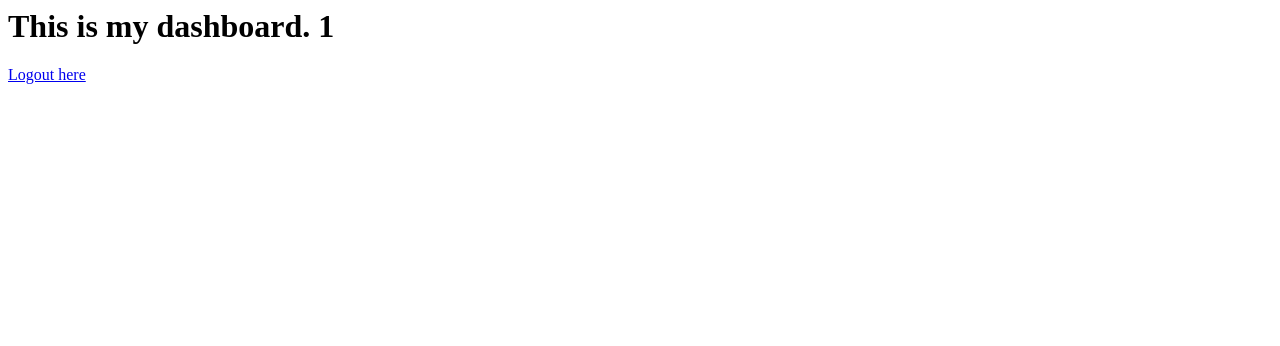
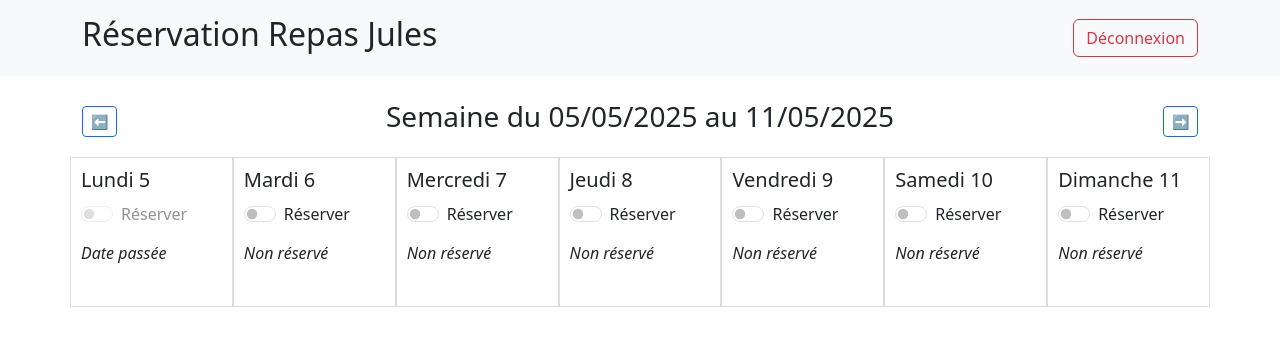
Before and after one commit to jules-dml/cnc_repas, a Django app: page / in a window 1280 px wide. Shown: the top 346 px of the page. Run offline with Django 5.2, Linux system fonts and the light colour scheme; a user stored in the database is signed in; data that the repository does not hold is empty.

Commit message:
Added dashboard for user with reservation system

```diff
--- /dev/null
+++ b/cnc_repas/app/static/app/css/dashboard.css
@@ -0,0 +1,32 @@
+.header {
+    background-color: #f8f9fa;
+    padding: 15px 0;
+    margin-bottom: 20px;
+}
+
+.calendar-day {
+    border: 1px solid #ddd;
+    padding: 10px;
+    min-height: 150px;
+    margin-bottom: 10px;
+}
+
+.calendar-header {
+    display: flex;
+    justify-content: space-between;
+    align-items: center;
+    margin-bottom: 15px;
+}
+
+.reservation-toggle {
+    margin-top: 10px;
+}
+
+.form-check-label {
+    font-weight: 500;
+}
+
+.reservation-status {
+    margin-top: 15px;
+    font-style: italic;
+}
--- /dev/null
+++ b/cnc_repas/app/static/app/js/dashboard.js
@@ -0,0 +1,181 @@
+document.addEventListener('DOMContentLoaded', function() {
+    // Current date as starting point
+    let currentDate = new Date();
+    let currentDay = currentDate.getDay(); // 0 is Sunday, 1 is Monday...
+
+    // Calculate the Monday of the current week
+    let monday = new Date(currentDate);
+    monday.setDate(currentDate.getDate() - (currentDay === 0 ? 6 : currentDay - 1));
+
+    // Store user reservations
+    let userReservations = {};
+
+    // Function to display a week
+    function displayWeek(startDate) {
+        const daysContainer = document.getElementById('calendarDays');
+        daysContainer.innerHTML = '';
+
+        // Update the week display
+        const endDate = new Date(startDate);
+        endDate.setDate(endDate.getDate() + 6);
+
+        document.getElementById('weekStart').textContent = formatDate(startDate);
+        document.getElementById('weekEnd').textContent = formatDate(endDate);
+
+        // Format date for API request (YYYY-MM-DD)
+        const apiDateFormat = formatDateForAPI(startDate);
+
+        // Fetch user's reservations for this week
+        fetchUserReservations(apiDateFormat);
+    }
+
+    function formatDateForAPI(date) {
+        return `${date.getFullYear()}-${String(date.getMonth() + 1).padStart(2, '0')}-${String(date.getDate()).padStart(2, '0')}`;
+    }
+
+    function fetchUserReservations(startDate) {
+        fetch(`/api/user-reservations?start_date=${startDate}`)
+            .then(response => response.json())
+            .then(data => {
+                if (data.success) {
+                    userReservations = data.reservations;
+                    createCalendarDays(monday);
+                } else {
+                    console.error('Error fetching reservations:', data.error);
+                    createCalendarDays(monday);
+                }
+            })
+            .catch(error => {
+                console.error('Error:', error);
+                createCalendarDays(monday);
+            });
+    }
+
+    function createCalendarDays(startDate) {
+        const daysContainer = document.getElementById('calendarDays');
+        daysContainer.innerHTML = ''; // Clear previous content
+
+        // Create the days
+        for (let i = 0; i < 7; i++) {
+            const currentDay = new Date(startDate);
+            currentDay.setDate(startDate.getDate() + i);
+
+            const dayCol = document.createElement('div');
+            dayCol.className = 'col-md calendar-day';
+
+            const dayHeader = document.createElement('h5');
+            dayHeader.textContent = getDayName(i) + ' ' + currentDay.getDate();
+
+            // Format the date key
+            const dateKey = formatDateForAPI(currentDay);
+
+            // Check if this date is in the past
+            const isPastDate = currentDay < new Date().setHours(0, 0, 0, 0);
+
+            // Create reservation toggle
+            const toggleContainer = document.createElement('div');
+            toggleContainer.className = 'reservation-toggle';
+
+            // Create reservation status
+            const statusDiv = document.createElement('div');
+            statusDiv.className = 'reservation-status';
+
+            if (isPastDate) {
+                // Show a disabled toggle for past dates
+                toggleContainer.innerHTML = `
+                    <div class="form-check form-switch">
+                        <input class="form-check-input" type="checkbox" disabled>
+                        <label class="form-check-label">Réserver</label>
+                    </div>
+                `;
+                statusDiv.textContent = "Date passée";
+            } else {
+                // Check if user has a reservation for this day
+                const isReserved = userReservations[dateKey] && userReservations[dateKey].reserved;
+
+                toggleContainer.innerHTML = `
+                    <div class="form-check form-switch">
+                        <input class="form-check-input" type="checkbox" role="switch"
+                            id="reservation-${dateKey}" ${isReserved ? 'checked' : ''}>
+                        <label class="form-check-label" for="reservation-${dateKey}">Réserver</label>
+                    </div>
+                `;
+
+                statusDiv.textContent = isReserved ? "Réservé" : "Non réservé";
+
+                // Add event listener to handle toggle
+                setTimeout(() => {
+                    const toggle = document.getElementById(`reservation-${dateKey}`);
+                    if (toggle) {
+                        toggle.addEventListener('change', function() {
+                            toggleReservation(dateKey, this.checked);
+                        });
+                    }
+                }, 0);
+            }
+
+            dayCol.appendChild(dayHeader);
+            dayCol.appendChild(toggleContainer);
+            dayCol.appendChild(statusDiv);
+            daysContainer.appendChild(dayCol);
+        }
+    }
+
+    function toggleReservation(date, isReserved) {
+        fetch('/api/toggle-reservation', {
+            method: 'POST',
+            headers: {
+                'Content-Type': 'application/json',
+                'X-CSRFToken': csrfToken
+            },
+            body: JSON.stringify({
+                date: date,
+                reserved: isReserved
+            })
+        })
+        .then(response => response.json())
+        .then(data => {
+            if (data.success) {
+                // Update the local store
+                if (!userReservations[date]) userReservations[date] = {};
+                userReservations[date].reserved = isReserved;
+
+                // Update status display
+                const statusDiv = document.querySelector(`#reservation-${date}`).closest('.calendar-day').querySelector('.reservation-status');
+                statusDiv.textContent = isReserved ? "Réservé" : "Non réservé";
+            } else {
+                console.error('Error toggling reservation:', data.error);
+                alert('Erreur lors de la modification de la réservation. Veuillez réessayer.');
+            }
+        })
+        .catch(error => {
+            console.error('Error:', error);
+            alert('Erreur lors de la modification de la réservation. Veuillez réessayer.');
+        });
+    }
+
+    // Navigate to previous week
+    document.getElementById('prevWeek').addEventListener('click', function() {
+        monday.setDate(monday.getDate() - 7);
+        displayWeek(monday);
+    });
+
+    // Navigate to next week
+    document.getElementById('nextWeek').addEventListener('click', function() {
+        monday.setDate(monday.getDate() + 7);
+        displayWeek(monday);
+    });
+
+    // Helper functions
+    function formatDate(date) {
+        return date.toLocaleDateString('fr-FR');
+    }
+
+    function getDayName(dayIndex) {
+        const days = ['Lundi', 'Mardi', 'Mercredi', 'Jeudi', 'Vendredi', 'Samedi', 'Dimanche'];
+        return days[dayIndex];
+    }
+
+    // Initial display
+    displayWeek(monday);
+});
--- a/cnc_repas/app/templates/app/dashboard.html
+++ b/cnc_repas/app/templates/app/dashboard.html
@@ -1,7 +1,49 @@
-<html>
+{% load static %}
+<!DOCTYPE html>
+<html lang="fr">
+<head>
+    <meta charset="UTF-8">
+    <meta name="viewport" content="width=device-width, initial-scale=1.0">
+    <title>Tableau de bord - Réservation Repas</title>
+    <!-- Bootstrap CSS -->
+    <link href="https://cdn.jsdelivr.net/npm/bootstrap@5.3.0/dist/css/bootstrap.min.css" rel="stylesheet">
+    <link rel="stylesheet" href="{% static 'app/css/dashboard.css' %}">
+</head>
+<body>
+    <!-- Header with title -->
+    <div class="header">
+        <div class="container">
+            <div class="d-flex justify-content-between align-items-center">
+                <h2>Réservation Repas {{user.name}}</h2>
+                <div>
+                    <a href="{% url 'user-logout' %}" class="btn btn-outline-danger">Déconnexion</a>
+                </div>
+            </div>
+        </div>
+    </div>
 
-    <h1> This is my dashboard. {{user.id}}</h1>
+    <div class="container">
+        <!-- Weekly calendar -->
+        <div class="calendar mt-4">
+            <div class="calendar-header">
+                <button id="prevWeek" class="btn btn-sm btn-outline-primary">⬅️</button>
+                <h3 id="weekDisplay">Semaine du <span id="weekStart"></span> au <span id="weekEnd"></span></h3>
+                <button id="nextWeek" class="btn btn-sm btn-outline-primary">➡️</button>
+            </div>
 
-    <a href="{% url 'user-logout' %}"> Logout here </a>
+            <div class="row" id="calendarDays">
+                <!-- Calendar days will be generated by JavaScript -->
+            </div>
+        </div>
+    </div>
 
+    <!-- Bootstrap & Custom JS -->
+    <script src="https://cdn.jsdelivr.net/npm/bootstrap@5.3.0/dist/js/bootstrap.bundle.min.js"></script>
+    <script src="{% static 'app/js/dashboard.js' %}"></script>
+    <script>
+        // Pass Django variables to JavaScript
+        const csrfToken = "{{ csrf_token }}";
+        const userId = "{{ user.id }}";
+    </script>
+</body>
 </html>
--- a/cnc_repas/app/urls.py
+++ b/cnc_repas/app/urls.py
@@ -12,4 +12,8 @@ urlpatterns = [
 
     path('user-logout', views.user_logout, name="user-logout"),
 
+    path('api/user-reservations', views.user_reservations_api, name='user_reservations'),
+
+    path("api/toggle-reservation", views.toggle_reservation_api, name="toggle-reservation"),
+
 ]
--- a/cnc_repas/app/views.py
+++ b/cnc_repas/app/views.py
@@ -1,58 +1,153 @@
 from django.shortcuts import render, redirect
-
-from . forms import LoginForm
-
+from django.http import JsonResponse
+from django.contrib.auth import authenticate, login, logout
 from django.contrib.auth.decorators import login_required
-
-
-# - Authentication models and functions
-
-from django.contrib.auth.models import auth
-from django.contrib.auth import authenticate, login, logout
+from django.views.decorators.http import require_POST
+import json
+from .forms import LoginForm
+from datetime import datetime, timedelta
+from .models import Reservation
 
 
 def homepage(request):
-
     return render(request, 'app/index.html')
 
 
+def my_login(request):
+    """Handle user login"""
+    if request.method == 'POST':
+        form = LoginForm(data=request.POST)
+        if form.is_valid():
+            user = form.get_user()
+            login(request, user)
+            return redirect('dashboard')
+    else:
+        form = LoginForm()
 
-def my_login(request):
-
-    form = LoginForm()
-
-    if request.method == 'POST':
-
-        form = LoginForm(request, data=request.POST)
-
-        if form.is_valid():
-
-            username = request.POST.get('username')
-            password = request.POST.get('password')
-
-            user = authenticate(request, username=username, password=password)
-
-            if user is not None:
-
-                auth.login(request, user)
-
-                return redirect("dashboard")
+    return render(request, 'app/my-login.html', {'loginform': form})
 
 
-    context = {'loginform':form}
-
-    return render(request, 'app/my-login.html', context=context)
+@login_required
+def user_logout(request):
+    """Handle user logout"""
+    logout(request)
+    return redirect('my-login')
 
 
-def user_logout(request):
-
-    auth.logout(request)
-
-    return redirect("")
+@login_required
+def dashboard(request):
+    """Render the dashboard page"""
+    return render(request, 'app/dashboard.html')
 
 
+@login_required
+def user_profile(request):
+    """Render the user profile page"""
+    return render(request, 'app/user_profile.html')
 
-@login_required(login_url="my-login")
-def dashboard(request):
 
-    return render(request, 'app/dashboard.html')
+@login_required
+def user_reservations_api(request):
+    """API endpoint to get user reservations for a specific week"""
+    start_date_str = request.GET.get('start_date')
+
+    try:
+        start_date = datetime.strptime(start_date_str, '%Y-%m-%d').date()
+        end_date = start_date + timedelta(days=6)
+
+        # Query user's reservations for the specified week
+        reservations = Reservation.objects.filter(
+            user=request.user,
+            date__range=[start_date, end_date]
+        )
+
+        # Format the data as a dictionary keyed by date
+        reservations_dict = {}
+        for reservation in reservations:
+            date_key = reservation.date.strftime('%Y-%m-%d')
+            reservations_dict[date_key] = {
+                'reserved': True,
+                'status': reservation.get_status_display()
+            }
+
+        return JsonResponse({
+            'success': True,
+            'reservations': reservations_dict
+        })
+    except Exception as e:
+        return JsonResponse({
+            'success': False,
+            'error': str(e)
+        })
+
+
+def toggle_reservation_api(request):
+    """API endpoint to toggle a reservation for a specific date"""
+    try:
+        data = json.loads(request.body)
+        date_str = data.get('date')
+        reserved = data.get('reserved', False)
+
+        date_obj = datetime.strptime(date_str, '%Y-%m-%d').date()
+
+        # Check if the date is in the past
+        if date_obj < datetime.now().date():
+            return JsonResponse({
+                'success': False,
+                'error': 'Cannot modify reservations for past dates'
+            })
+
+        # Simply create or delete the reservation without status concerns
+        if reserved:
+            # Create reservation if it doesn't exist
+            Reservation.objects.get_or_create(
+                user=request.user,
+                date=date_obj
+            )
+        else:
+            # Delete the reservation if it exists
+            Reservation.objects.filter(
+                user=request.user,
+                date=date_obj
+            ).delete()
+
+        return JsonResponse({'success': True})
+    except Exception as e:
+        return JsonResponse({
+            'success': False,
+            'error': str(e)
+        })
+
+# ...existing code...
+
+def user_reservations_api(request):
+    """API endpoint to get user reservations for a specific week"""
+    start_date_str = request.GET.get('start_date')
+
+    try:
+        start_date = datetime.strptime(start_date_str, '%Y-%m-%d').date()
+        end_date = start_date + timedelta(days=6)
+
+        # Query user's reservations for the specified week
+        reservations = Reservation.objects.filter(
+            user=request.user,
+            date__range=[start_date, end_date]
+        )
+
+        # Format the data as a dictionary keyed by date
+        reservations_dict = {}
+        for reservation in reservations:
+            date_key = reservation.date.strftime('%Y-%m-%d')
+            reservations_dict[date_key] = {
+                'reserved': True
+            }
+
+        return JsonResponse({
+            'success': True,
+            'reservations': reservations_dict
+        })
+    except Exception as e:
+        return JsonResponse({
+            'success': False,
+            'error': str(e)
+        })
--- a/cnc_repas/cnc_repas/settings.py
+++ b/cnc_repas/cnc_repas/settings.py
@@ -106,6 +106,8 @@ AUTH_PASSWORD_VALIDATORS = [
 
 LANGUAGE_CODE = 'fr'
 
+LOGIN_URL = 'my-login'
+
 TIME_ZONE = 'UTC'
 
 USE_I18N = True
```
Also changed, not shown: cnc_repas/app/admin.py (+13 -2 lines), cnc_repas/app/models.py (+20 -0 lines), cnc_repas/app/migrations/0002_mealreservation.py (added), cnc_repas/app/migrations/0003_rename_mealreservation_reservation.py (added), cnc_repas/app/migrations/0004_remove_reservation_name_reservation_status_and_more.py (added), cnc_repas/app/migrations/0005_remove_reservation_status.py (added).
